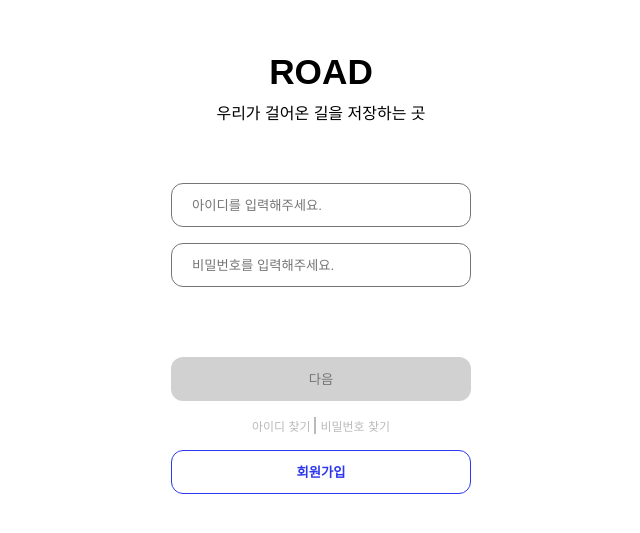
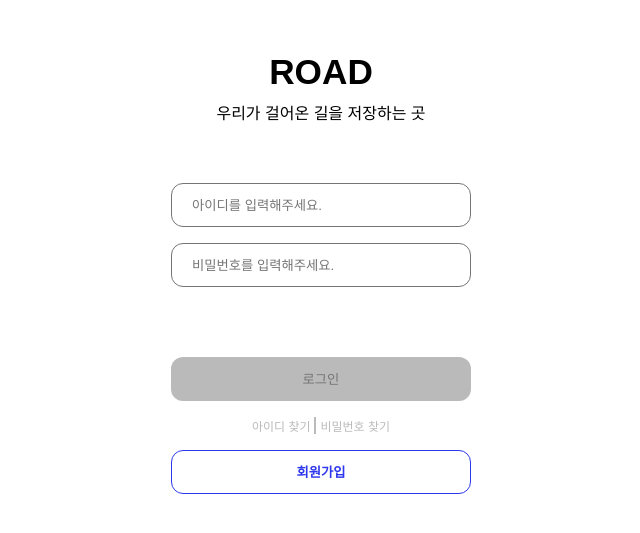
Before and after one commit to Log-Road/Road-FrontEnd, a React (Create React App) app: page /login in a window 1280 px wide. Shown: the part 127-660 px from the top of the page, without its empty margins (319-959 px from the left). Built offline with nearby package versions, Linux system fonts and the light colour scheme.

Commit message:
♻️:: 로그인 리팩토링

```diff
--- a/src/pages/Login.tsx
+++ b/src/pages/Login.tsx
@@ -8,25 +8,40 @@ export default function Login() {
   const [password, setPassword] = useState("");
   const [usernameError, setUsernameError] = useState(false);
   const [passwordError, setPasswordError] = useState(false);
+  const [errorMessage, setErrorMessage] = useState("");
+  const [isFilled, setIsFilled] = useState(false);
 
   const handleUsernameChange = (event: ChangeEvent<HTMLInputElement>) => {
     setUsername(event.target.value);
     setUsernameError(false);
+    checkFilled(event.target.value, password);
   };
 
   const handlePasswordChange = (event: ChangeEvent<HTMLInputElement>) => {
     setPassword(event.target.value);
     setPasswordError(false);
+    checkFilled(username, event.target.value);
   };
 
   const handleSubmit = () => {
     if (username === "") {
       setUsernameError(true);
+      setErrorMessage("아이디를 확인해주세요.");
     }
     if (password === "") {
       setPasswordError(true);
+      setErrorMessage("비밀번호를 확인해주세요.");
     }
   };
+
+  const checkFilled = (username: string, password: string) => {
+    if (username !== "" && password !== "") {
+      setIsFilled(true);
+    } else {
+      setIsFilled(false);
+    }
+  };
+
 
   return (
     <>
@@ -50,7 +65,12 @@ export default function Login() {
             onChange={handlePasswordChange}
             isError={passwordError}
           />
-          <NextBtn onClick={handleSubmit}>다음</NextBtn>
+          <ErrorMessage isError={usernameError || passwordError}>
+            {errorMessage}
+          </ErrorMessage>
+          <NextBtn onClick={handleSubmit} isFilled={isFilled}>
+            로그인
+          </NextBtn>
           <FindBox>
             <Find>아이디 찾기</Find>
             <CenterLine></CenterLine>
@@ -111,17 +131,24 @@ const Input = styled.input<{ isError: boolean }>`
     border-color: ${({ isError }) => (isError ? "red" : colors.gray2)};
     outline: none;
   }
+  transition: border 0.3s ease-in-out;
 `;
 
+const ErrorMessage = styled.p<{ isError: boolean }>`
+  color: ${({ isError }) => (isError ? "red" : "transparent")};
+  font-size: 14px;
+  margin-top: 4px;
+  display: ${({ isError }) => (isError ? "block" : "none")};
+`;
 
-
-const NextBtn = styled.button`
+const NextBtn = styled.button<{ isFilled: boolean }>`
   width: 22.5em;
   height: 3.3em;
   color: ${colors.gray2};
   border: none;
   border-radius: 12px;
-  background-color: ${colors.Gray["gray 200"]};
+  color: ${({isFilled}) => (isFilled ? colors.White : colors.gray2)};
+  background-color: ${({ isFilled }) => (isFilled ? colors.Main : colors.gray1)};
   margin: 4em 0 0 0;
 `;
 
```
